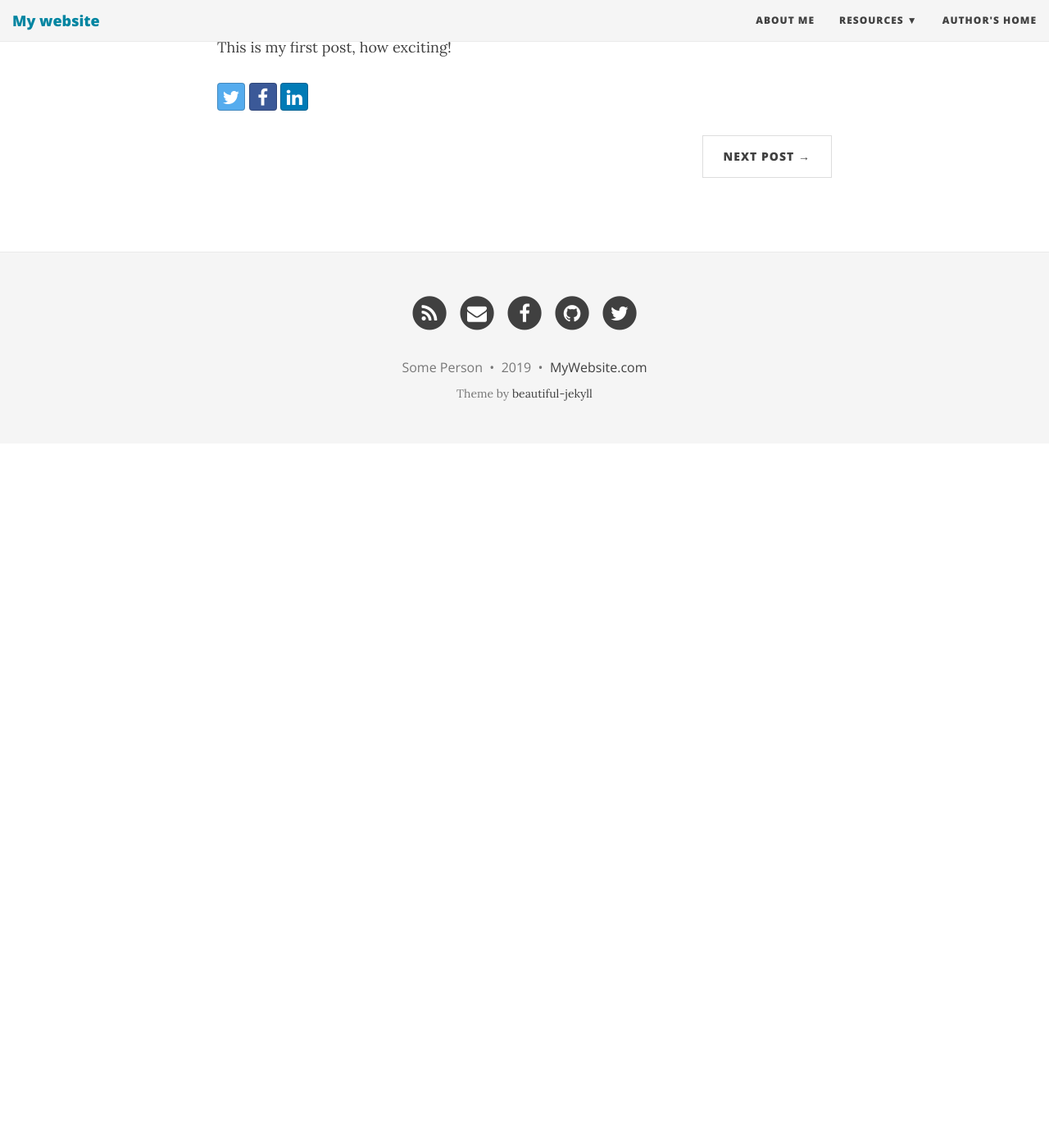
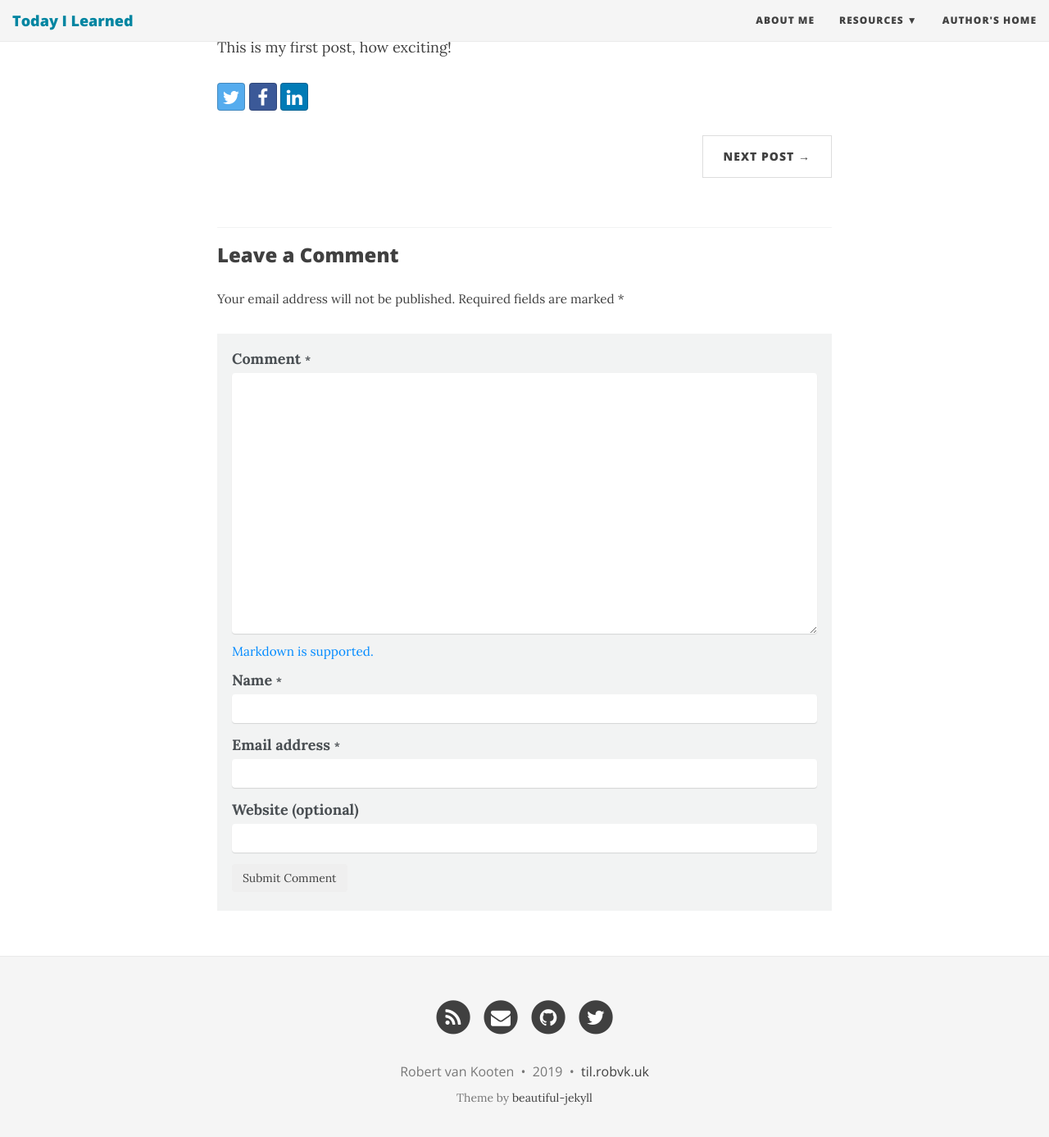
Before and after one commit to ThatRobVK/TodayILearned, a Jekyll site: the page built from _posts/2015-01-04-first-post.md, in a window 1280 px wide and 1400 px high, scrolled down 227 px. Shown: the top 1387 px of the window at 82% size. Built offline with Jekyll 4.4.1, drawn with Linux system fonts in a browser that asks for light colours; nearby versions of some CDN libraries; before the commit the page ends 900 px from its top, so only the background shows below that; some of the changed lines change nothing that is shown.

Commit message:
Initial tweaks to config

```diff
--- a/_config.yml
+++ b/_config.yml
@@ -4,7 +4,7 @@
 # baseurl is the website's URL without the hostname
 
 # If you are building a simple GitHub user page (https://username.github.io) then use these settings:
-url: "https://username.github.io"
+url: "https://til.robvk.uk"
 baseurl: ""
 
 # If you are building a GitHub project page then use these settings:
@@ -14,10 +14,10 @@ baseurl: ""
 # Of course don't forget to change the username and projectname to YOUR username and project
 
 # Name of website
-title: My website
+title: Today I Learned
 
 # Short description of your site
-description: A virtual proof that name is awesome!
+description: Let's learn a bit about every tech on the planet!
 
 # --- Navigation bar options --- #
 
@@ -64,7 +64,7 @@ footer-link-col: "#404040"
 # Change all these values or delete the ones you don't want.
 # Important: you must keep the "name" parameter, everything else you can remove
 author:
-  name: Some Person
+  name: Robert van Kooten
 
 # Select your active Social Network Links.
 # Uncomment the links you want to show in the footer and add your information to each link.
@@ -73,9 +73,9 @@ author:
 social-network-links:
   rss: true
   email: "someone@example.com"
-  facebook: daattali
-  github: daattali
-  twitter: daattali
+#  facebook: daattali
+  github: ThatRobVK
+  twitter: ThatRobVK
 #  reddit: yourname
 #  google-plus: +DeanAttali
 #  linkedin: daattali
@@ -99,7 +99,7 @@ share-links-active:
 
 # How to display the link to the website in the footer
 # Remove this if you don't want a link in the footer
-url-pretty: "MyWebsite.com"  # eg. "deanattali.com/beautiful-jekyll"
+url-pretty: "til.robvk.uk"  # eg. "deanattali.com/beautiful-jekyll"
 
 # --- Web Statistics Section --- #
 
@@ -133,9 +133,9 @@ url-pretty: "MyWebsite.com"  # eg. "deanattali.com/beautiful-jekyll"
 
 # Staticman support
 staticman:
-  repository : # GitHub username/repository eg. "daattali/beautiful-jekyll"
-  branch     : # eg. "master" If you're not using `master` branch, then you also need to update the `branch` parameter in `staticman.yml`
-  endpoint   : # URL of your own deployment (with trailing slash) (will fallback to a public GitLab instance)
+  repository : "thatrobvk/todayilearned" # GitHub username/repository eg. "daattali/beautiful-jekyll"
+  branch     : "master" # eg. "master" If you're not using `master` branch, then you also need to update the `branch` parameter in `staticman.yml`
+  endpoint   : "" # URL of your own deployment (with trailing slash) (will fallback to a public GitLab instance)
   reCaptcha:
     # reCaptcha for Staticman (OPTIONAL)
     # If you use reCaptcha, you must also set these parameters in staticman.yml
```
